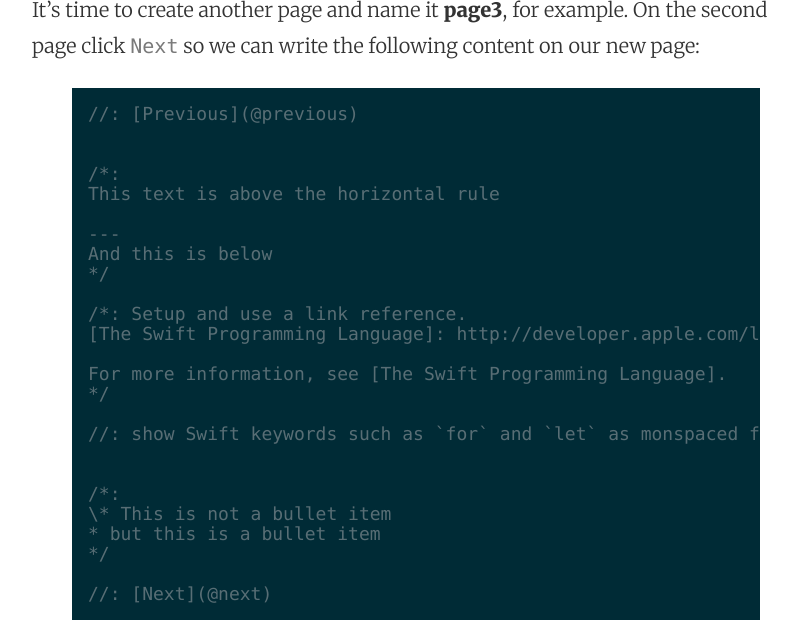
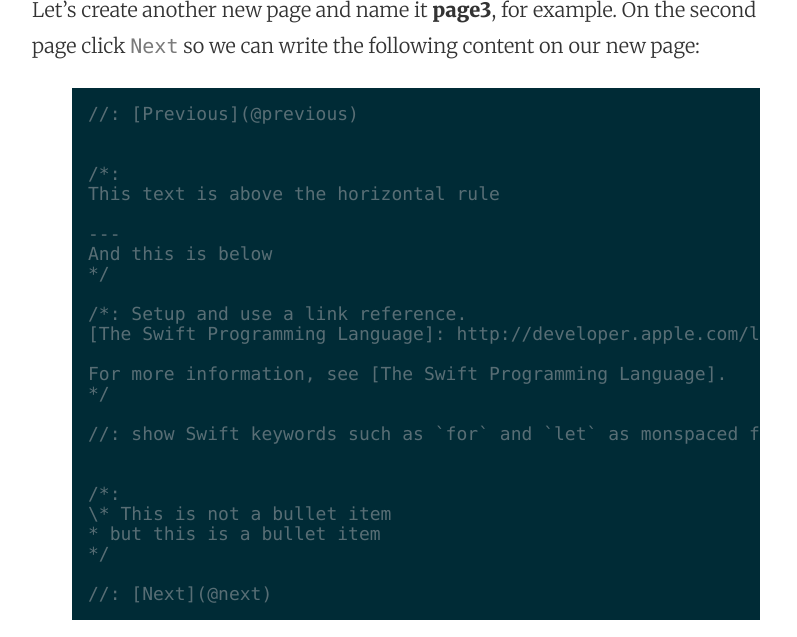
Before and after one commit to mhorga/mhorga.github.io, a Jekyll site: the page built from _posts/2015-11-02-markup-for-xcode-playgrounds.markdown, in a window 1280 px wide and 900 px high, scrolled down 3786 px, cut to the strip 263-900 px from the top of the window. Shown: the whole strip, without its empty margins (224-1021 px from the left). Built offline with Jekyll 4.4.1, drawn with Linux system fonts in a browser that asks for light colours.

Commit message:
Post update: Markup for Xcode playgrounds

```diff
--- a/_posts/2015-11-02-markup-for-xcode-playgrounds.markdown
+++ b/_posts/2015-11-02-markup-for-xcode-playgrounds.markdown
@@ -61,7 +61,7 @@ Next, we have two ways of presenting lists, `ordered` and `unordered`. One thing
 
 ![alt text](https://github.com/Swiftor/Markup/raw/master/images/page2.png "Page 2")
 
-It's time to create another page and name it __page3__, for example. On the second page click `Next` so we can write the following content on our new page:
+Let's create another new page and name it __page3__, for example. On the second page click `Next` so we can write the following content on our new page:
 
 {% highlight swift %}
 //: [Previous](@previous)
```
